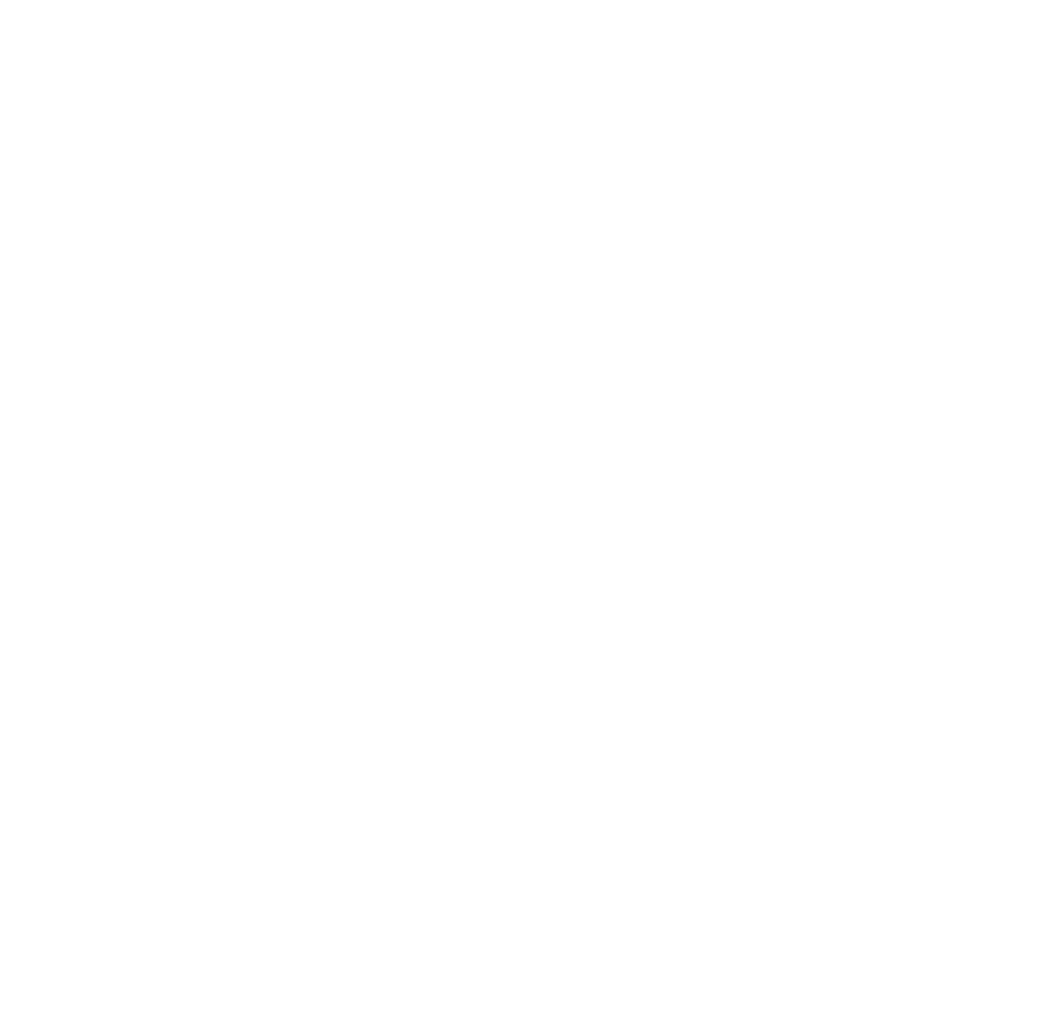
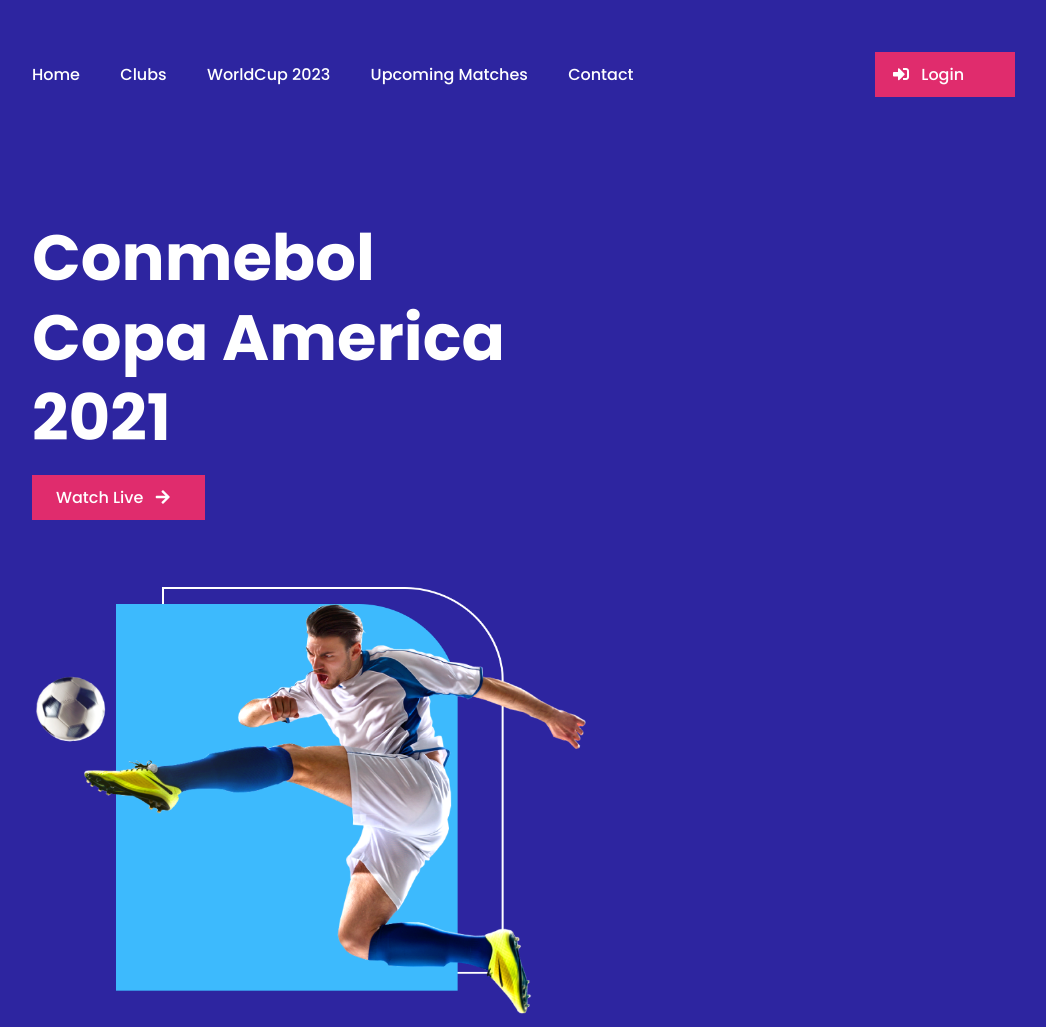
Before and after one commit to ajmain-nishu/football, a plain HTML site: page index.html in a window 1280 px wide. Shown: the whole page, without its empty margins (124-1170 px from the left). Before the commit the page ends 800 px from the top, so only its background shows below. Drawn offline with Linux system fonts and the light colour scheme.

Commit message:
Added header section

```diff
--- a/index.html
+++ b/index.html
@@ -1,14 +1,57 @@
 <!DOCTYPE html>
 <html lang="en">
+
 <head>
     <meta charset="UTF-8">
     <meta http-equiv="X-UA-Compatible" content="IE=edge">
     <meta name="viewport" content="width=device-width, initial-scale=1.0">
     <title>Football</title>
-    <link rel="stylesheet" href="https://cdnjs.cloudflare.com/ajax/libs/font-awesome/5.15.3/css/all.min.css" integrity="sha512-iBBXm8fW90+nuLcSKlbmrPcLa0OT92xO1BIsZ+ywDWZCvqsWgccV3gFoRBv0z+8dLJgyAHIhR35VZc2oM/gI1w==" crossorigin="anonymous" referrerpolicy="no-referrer" />
+    <link rel="stylesheet" href="https://cdnjs.cloudflare.com/ajax/libs/font-awesome/5.15.3/css/all.min.css"
+        integrity="sha512-iBBXm8fW90+nuLcSKlbmrPcLa0OT92xO1BIsZ+ywDWZCvqsWgccV3gFoRBv0z+8dLJgyAHIhR35VZc2oM/gI1w=="
+        crossorigin="anonymous" referrerpolicy="no-referrer" />
     <link rel="stylesheet" href="style.css">
 </head>
+
 <body>
 
+
+    <!-- header section start -->
+    <header class="header">
+        <!-- header navigation section start -->
+        <nav class="header__nav">
+            <div class="header__nav__link">
+                <a href="#">Home</a>
+                <a href="#">Clubs</a>
+                <a href="#">WorldCup 2023</a>
+                <a href="#">Upcoming Matches</a>
+                <a href="#">Contact</a>
+            </div>
+            <div class="header__nav__btn">
+                <i class="fas fa-sign-in-alt"></i>
+                <a class="header__nav__btn__link" href="https://www.google.com/">Login</a>
+            </div>
+        </nav>
+        <!-- header navigation section end -->
+        <!-- header banner section start -->
+        <section class="header__banner">
+            <div class="header__banner__right">
+                <h1 class="header__banner__right__heading">Conmebol Copa America 2021</h1>
+                <div>
+                    <div class="header__banner__right__btn">
+                        <a class="header__banner__right__btn__link" href="https://www.google.com/">Watch Live</a>
+                        <i class="fas fa-arrow-right"></i>
+                    </div>
+                </div>
+            </div>
+            <div class="header__banner__left">
+                <img class="header__banner__left__img" src="images/header_banner.png" alt="Football player kick a ball">
+            </div>
+        </section>
+        <!-- header banner section end -->
+    </header>
+    <!-- header section end -->
+
+
 </body>
+
 </html>
--- a/style.css
+++ b/style.css
@@ -2,4 +2,78 @@
 
 body {
     font-family: 'Poppins', sans-serif;
+    margin: 0;
+    padding: 0;
 }
+
+:root {
+    --color-red: #E02C6D;
+    --color-blue: #2D25A0;
+    --color-white: #FFFFFF;
+}
+
+
+
+
+/* header section start */
+.header {
+    background-color: var(--color-blue);
+    padding-left: 156px;
+    padding-right: 140.99px;
+    padding-bottom: 86px;
+}
+.header__nav {
+    display: flex;
+    justify-content: space-between;
+    padding-top: 52px;
+    align-items: center;
+}
+.header__nav__link > a {
+    color: var(--color-white);
+    text-decoration: none;
+    font-weight: 500;
+    font-size: 16px;
+    padding-right: 36px;
+}
+.header__banner {
+    display: flex;
+    flex-wrap: wrap;
+    justify-content: space-between;
+}
+.header__banner__right__heading {
+    font-weight: 700;
+    font-size: 64px;
+    line-height: 80px;
+    color: var(--color-white);
+    width: 485px;
+    margin-top: 121px;
+    height: 230px;
+    margin-bottom: 27px;
+}
+.header__banner__left__img {
+    width: 556.01px;
+    margin-top: 67px;
+    height: 430px;
+}
+.header__banner__right__btn,
+.header__nav__btn {
+    padding: 10px 24px;
+    width: 125px;
+    background-color: var(--color-red);
+}
+.header__banner__right__btn__link,
+.header__nav__btn__link {
+    font-weight: 500;
+    font-size: 16px;
+    color: var(--color-white);
+    text-decoration: none;
+}
+.fa-arrow-right,
+.fa-sign-in-alt {
+    color: var(--color-white);
+    margin: 0 8px;
+}
+.header__nav__btn {
+    padding: 10px 5px 10px 10px;
+}
+/* header section end */
```
